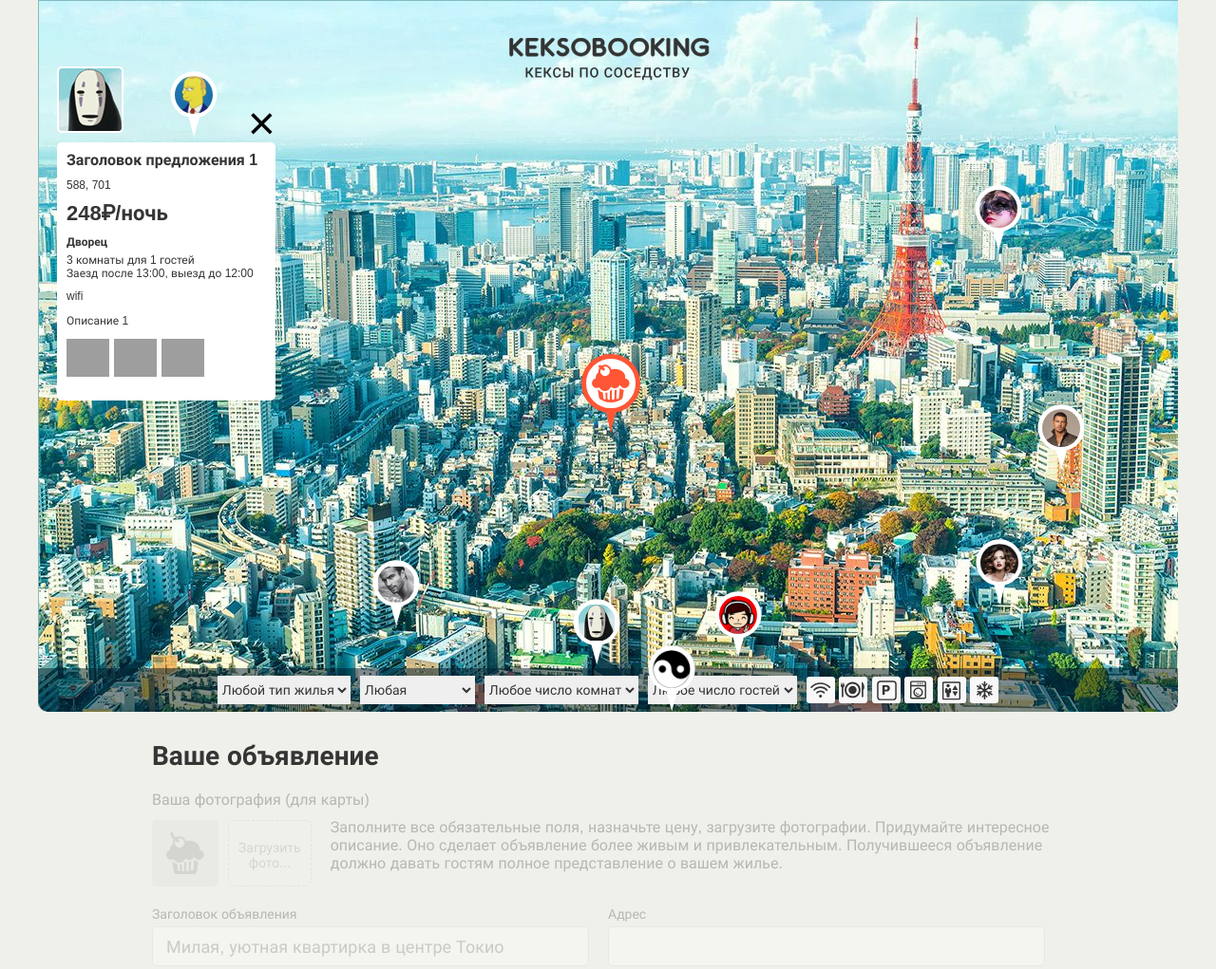
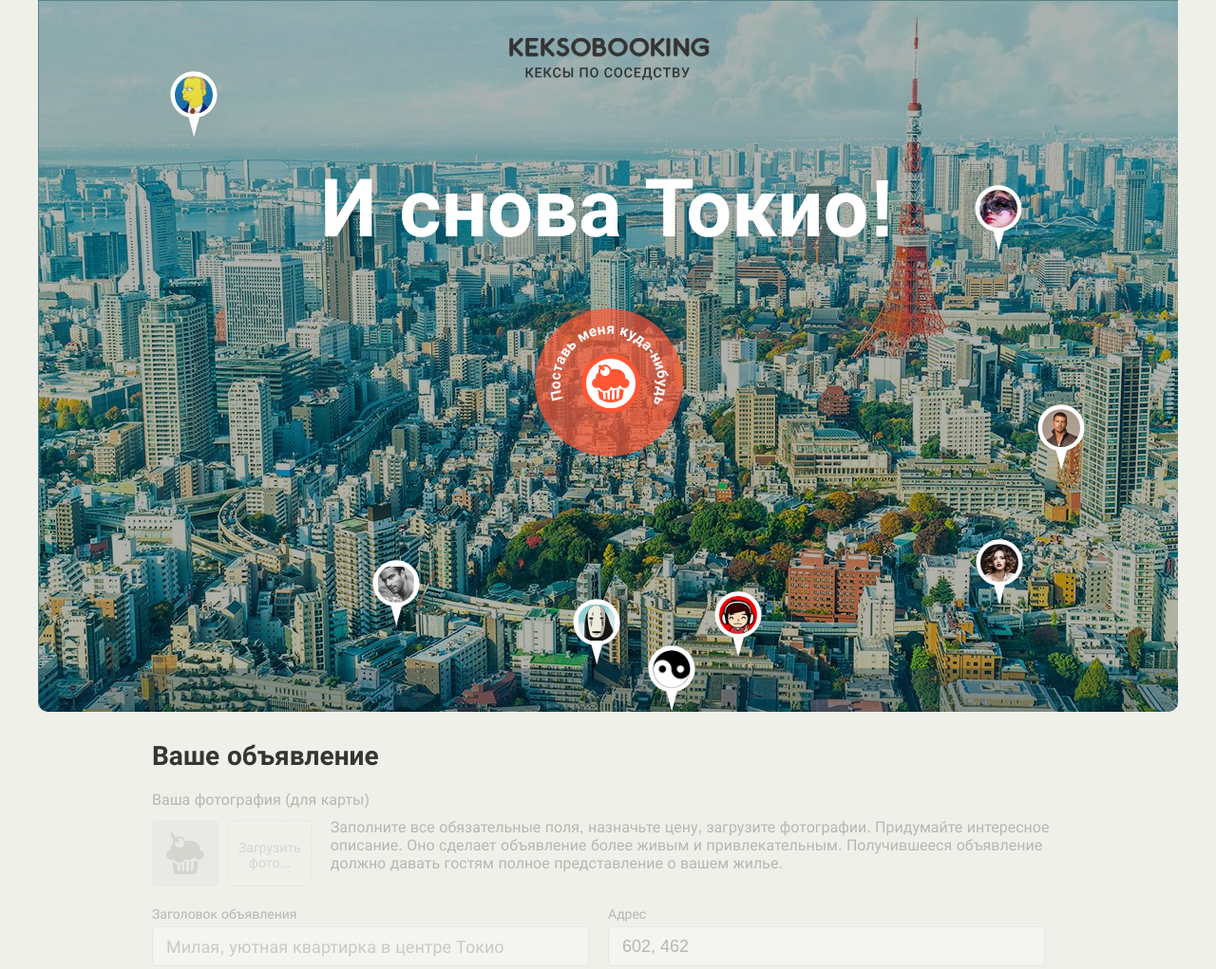
Before and after one commit to Oleg9119/791071-keksobooking-21, a website: page index.html in a window 1280 px wide. Shown: the top 1021 px of the page at 95% size. Drawn offline with Linux system fonts and the light colour scheme; grey boxes are pictures that could not be loaded.

Commit message:
активация и валидация

```diff
--- a/index.html
+++ b/index.html
@@ -93,7 +93,7 @@
     <!-- Форма объявления -->
     <section class="notice">
       <h2 class="notice__title">Ваше объявление</h2>
-      <form class="ad-form ad-form--disabled" method="post" enctype="multipart/form-data" autocomplete="off">
+      <form class="ad-form ad-form--disabled" method="post" action="https://21.javascript.pages.academy/keksobooking" enctype="multipart/form-data" autocomplete="off">
         <fieldset class="ad-form-header">
           <legend class="ad-form-header__title">Ваша фотография (для карты)</legend>
           <div class="ad-form-header__upload">
@@ -111,7 +111,7 @@
         </fieldset>
         <fieldset class="ad-form__element ad-form__element--wide">
           <label class="ad-form__label" for="title">Заголовок объявления</label>
-          <input id="title" name="title" type="text" placeholder="Милая, уютная квартирка в центре Токио">
+          <input id="title" name="title" type="text" placeholder="Милая, уютная квартирка в центре Токио" minlength="30" maxlength="100" required>
         </fieldset>
         <fieldset class="ad-form__element ad-form__element--wide">
           <label class="ad-form__label" for="address">Адрес</label>
--- a/js/main.js
+++ b/js/main.js
@@ -22,6 +22,7 @@ const AdsData = {
 
 const MAP = document.querySelector(`.map`);
 const MAP_WIDTH = MAP.clientWidth;
+const MAP_PIN_MAIN_TIP_HEIGHT = 22;
 
 const PinSize = {
   WIDTH: 50,
@@ -31,6 +32,16 @@ const PinSize = {
 const PinOffset = {
   X: PinSize.WIDTH / 2,
   Y: PinSize.HEIGHT
+};
+
+const MapPinMainSize = {
+  WIDTH: 65,
+  HEIGHT: 65
+};
+
+const MapPinMainOffset = {
+  X: MapPinMainSize.WIDTH / 2,
+  Y: MapPinMainSize.HEIGHT + MAP_PIN_MAIN_TIP_HEIGHT
 };
 
 const getRandomProperty = (array) => {
@@ -102,65 +113,126 @@ const createAds = (randomAdsList) => {
   return mapPinsList;
 };
 
-const getLocalType = (type) => {
-  const types = {
-    palace: `Дворец`,
-    flat: `Квартира`,
-    house: `Дом`,
-    bungalow: `Бунгало`
-  };
-  return types[type];
+// const getLocalType = (type) => {
+//   const types = {
+//     palace: `Дворец`,
+//     flat: `Квартира`,
+//     house: `Дом`,
+//     bungalow: `Бунгало`
+//   };
+//   return types[type];
+// };
+
+// const renderCardPhotos = (clonedPhotos, photosSources) => {
+//   const cardPhotoFragment = document.createDocumentFragment();
+//   const templatePhoto = clonedPhotos.querySelector(`img`);
+//   clonedPhotos.removeChild(templatePhoto);
+//   for (let i = 0; i < photosSources.length; i++) {
+//     const clonedPhoto = templatePhoto.cloneNode(true);
+//     clonedPhoto.src = `${photosSources[i]}`;
+//     cardPhotoFragment.appendChild(clonedPhoto);
+//   }
+//   return cardPhotoFragment;
+// };
+
+// const createCard = (firstAd) => {
+//   const mapFiltersContainer = document.querySelector(`.map__filters-container`);
+//   const mapCardTemplate = document.querySelector(`#card`).content.querySelector(`.map__card`);
+//   const mapCardFragment = document.createDocumentFragment();
+//   const clonedMapCard = mapCardTemplate.cloneNode(true);
+
+//   const clonedMapCardTitle = clonedMapCard.querySelector(`.popup__title`);
+//   const clonedMapCardAddress = clonedMapCard.querySelector(`.popup__text--address`);
+//   const clonedMapCardPrice = clonedMapCard.querySelector(`.popup__text--price`);
+//   const clonedMapCardType = clonedMapCard.querySelector(`.popup__type`);
+//   const clonedMapCardCapacity = clonedMapCard.querySelector(`.popup__text--capacity`);
+//   const clonedMapCardTime = clonedMapCard.querySelector(`.popup__text--time`);
+//   const clonedMapCardFeatures = clonedMapCard.querySelector(`.popup__features`);
+//   const clonedMapCardDescription = clonedMapCard.querySelector(`.popup__description`);
+//   const clonedMapCardPhotos = clonedMapCard.querySelector(`.popup__photos`);
+//   const clonedMapCardAvatar = clonedMapCard.querySelector(`.popup__avatar`);
+
+//   clonedMapCardTitle.textContent = `${firstAd.offer.title}`;
+//   clonedMapCardAddress.textContent = `${firstAd.offer.address}`;
+//   clonedMapCardPrice.textContent = `${firstAd.offer.price}₽/ночь`;
+//   clonedMapCardType.textContent = `${getLocalType(firstAd.offer.type)}`;
+//   clonedMapCardCapacity.textContent = `${firstAd.offer.rooms} комнаты для ${firstAd.offer.guests} гостей`;
+//   clonedMapCardTime.textContent = `Заезд после ${firstAd.offer.checkin}, выезд до ${firstAd.offer.checkout}`;
+//   clonedMapCardFeatures.textContent = `${firstAd.offer.features}`;
+//   clonedMapCardDescription.textContent = `${firstAd.offer.description}`;
+
+//   const mapCardPhotoFragment = renderCardPhotos(clonedMapCardPhotos, firstAd.offer.photos);
+//   clonedMapCardPhotos.appendChild(mapCardPhotoFragment);
+//   clonedMapCardAvatar.src = `${firstAd.author.avatar}`;
+
+//   mapCardFragment.appendChild(clonedMapCard);
+//   MAP.insertBefore(mapCardFragment, mapFiltersContainer);
+// };
+
+const adForm = document.querySelector(`.ad-form`);
+const adAddress = adForm.querySelector(`input[name='address']`);
+const mapPinMain = document.querySelector(`.map__pin--main`);
+const mapForm = document.querySelector(`.map__filters`);
+
+const setDisabledValue = (form, isDisabled) => {
+  const formChildren = form.children;
+  for (let i = 0; i < formChildren.length; i++) {
+    formChildren[i].disabled = isDisabled;
+  }
 };
 
-const renderCardPhotos = (clonedPhotos, photosSources) => {
-  const cardPhotoFragment = document.createDocumentFragment();
-  const templatePhoto = clonedPhotos.querySelector(`img`);
-  clonedPhotos.removeChild(templatePhoto);
-  for (let i = 0; i < photosSources.length; i++) {
-    const clonedPhoto = templatePhoto.cloneNode(true);
-    clonedPhoto.src = `${photosSources[i]}`;
-    cardPhotoFragment.appendChild(clonedPhoto);
-  }
-  return cardPhotoFragment;
+const setAddress = (address) => {
+  const mapPinMainXOffset = parseInt(mapPinMain.style.left, 10) + MapPinMainOffset.X;
+  const mapPinMainYOffset = parseInt(mapPinMain.style.top, 10) + MapPinMainOffset.Y;
+  address.value = `${parseInt(mapPinMainXOffset, 10)}, ${parseInt(mapPinMainYOffset, 10)}`;
 };
 
-const createCard = (firstAd) => {
-  const mapFiltersContainer = document.querySelector(`.map__filters-container`);
-  const mapCardTemplate = document.querySelector(`#card`).content.querySelector(`.map__card`);
-  const mapCardFragment = document.createDocumentFragment();
-  const clonedMapCard = mapCardTemplate.cloneNode(true);
-
-  const ClonedMapCardData = {
-    title: clonedMapCard.querySelector(`.popup__title`),
-    address: clonedMapCard.querySelector(`.popup__text--address`),
-    price: clonedMapCard.querySelector(`.popup__text--price`),
-    type: clonedMapCard.querySelector(`.popup__type`),
-    capacity: clonedMapCard.querySelector(`.popup__text--capacity`),
-    time: clonedMapCard.querySelector(`.popup__text--time`),
-    features: clonedMapCard.querySelector(`.popup__features`),
-    description: clonedMapCard.querySelector(`.popup__description`),
-    photos: clonedMapCard.querySelector(`.popup__photos`),
-    avatar: clonedMapCard.querySelector(`.popup__avatar`)
-  };
-
-  ClonedMapCardData.title.textContent = `${firstAd.offer.title}`;
-  ClonedMapCardData.address.textContent = `${firstAd.offer.address}`;
-  ClonedMapCardData.price.textContent = `${firstAd.offer.price}₽/ночь`;
-  ClonedMapCardData.type.textContent = `${getLocalType(firstAd.offer.type)}`;
-  ClonedMapCardData.capacity.textContent = `${firstAd.offer.rooms} комнаты для ${firstAd.offer.guests} гостей`;
-  ClonedMapCardData.time.textContent = `Заезд после ${firstAd.offer.checkin}, выезд до ${firstAd.offer.checkout}`;
-  ClonedMapCardData.features.textContent = `${firstAd.offer.features}`;
-  ClonedMapCardData.description.textContent = `${firstAd.offer.description}`;
-
-  const mapCardPhotoFragment = renderCardPhotos(ClonedMapCardData.photos, firstAd.offer.photos);
-  ClonedMapCardData.photos.appendChild(mapCardPhotoFragment);
-  ClonedMapCardData.avatar.src = `${firstAd.author.avatar}`;
-
-  mapCardFragment.appendChild(clonedMapCard);
-  MAP.insertBefore(mapCardFragment, mapFiltersContainer);
+const activateForm = (form) => {
+  form.classList.remove(`ad-form--disabled`);
 };
 
+const activatePage = () => {
+  activateForm(adForm);
+  setDisabledValue(mapForm, false);
+  setDisabledValue(adForm, false);
+  showMap(MAP);
+  setAddress(adAddress);
+};
+
+mapPinMain.addEventListener(`mousedown`, (evt) => {
+  if (evt.button === 0) {
+    activatePage();
+  }
+});
+
+mapPinMain.addEventListener(`click`, () => {
+  activatePage();
+});
+
+const roomsQuantity = adForm.querySelector(`#room_number`);
+const guestsQuantity = adForm.querySelector(`#capacity`);
+
+const validateRoomsAndGuests = () => {
+  const roomsCount = roomsQuantity.value;
+  const guestsCount = guestsQuantity.value;
+  if (guestsCount > roomsCount) {
+    adForm.setCustomValidity(`Количество гостей не должно превышать количество комнат`);
+  } else {
+    adForm.setCustomValidity(``);
+  }
+};
+
+roomsQuantity.addEventListener(`change`, () => {
+  validateRoomsAndGuests();
+});
+
+guestsQuantity.addEventListener(`change`, () => {
+  validateRoomsAndGuests();
+});
+
 const randomAds = getRandomAdsList(AdsData.QUANTITY);
-showMap(MAP);
 createAds(randomAds);
-createCard(randomAds[0]);
+// createCard(randomAds[0]);
+setAddress(adAddress);
+setDisabledValue(mapForm, true);
+setDisabledValue(adForm, true);
```
